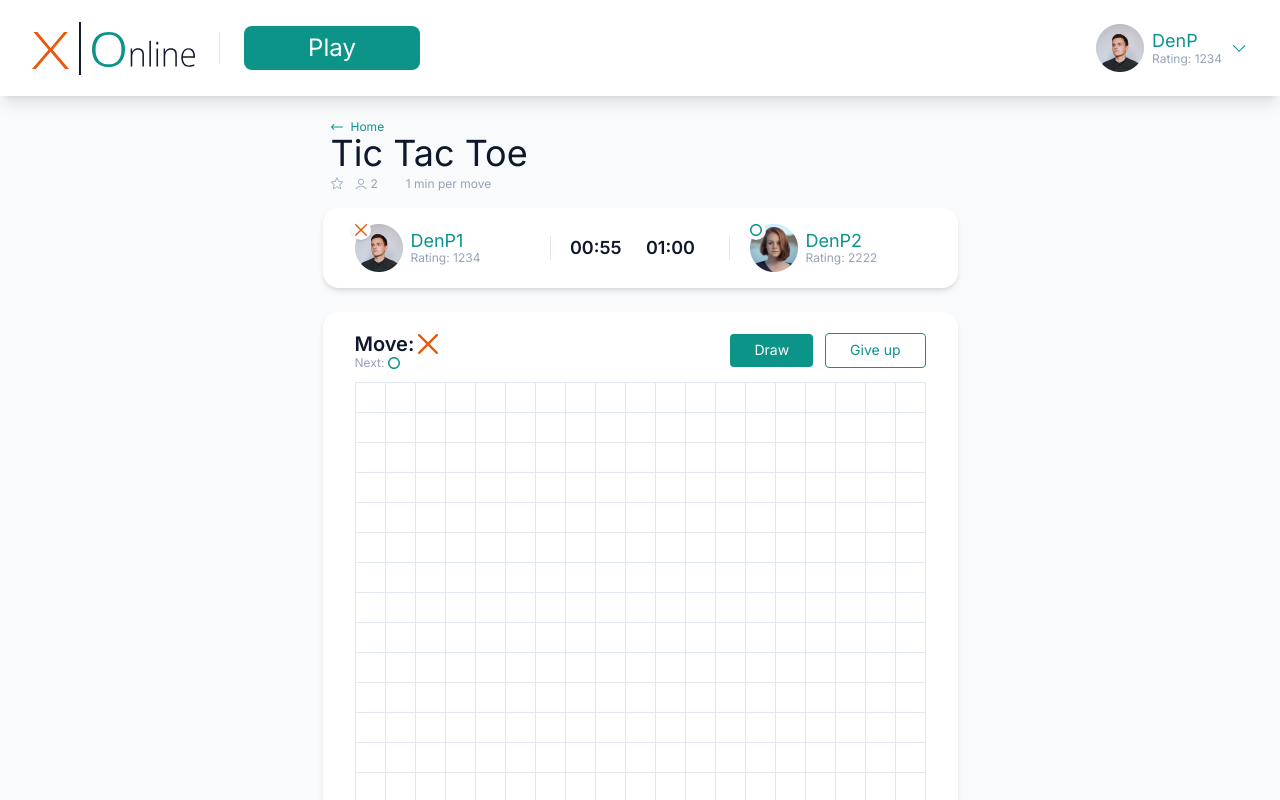
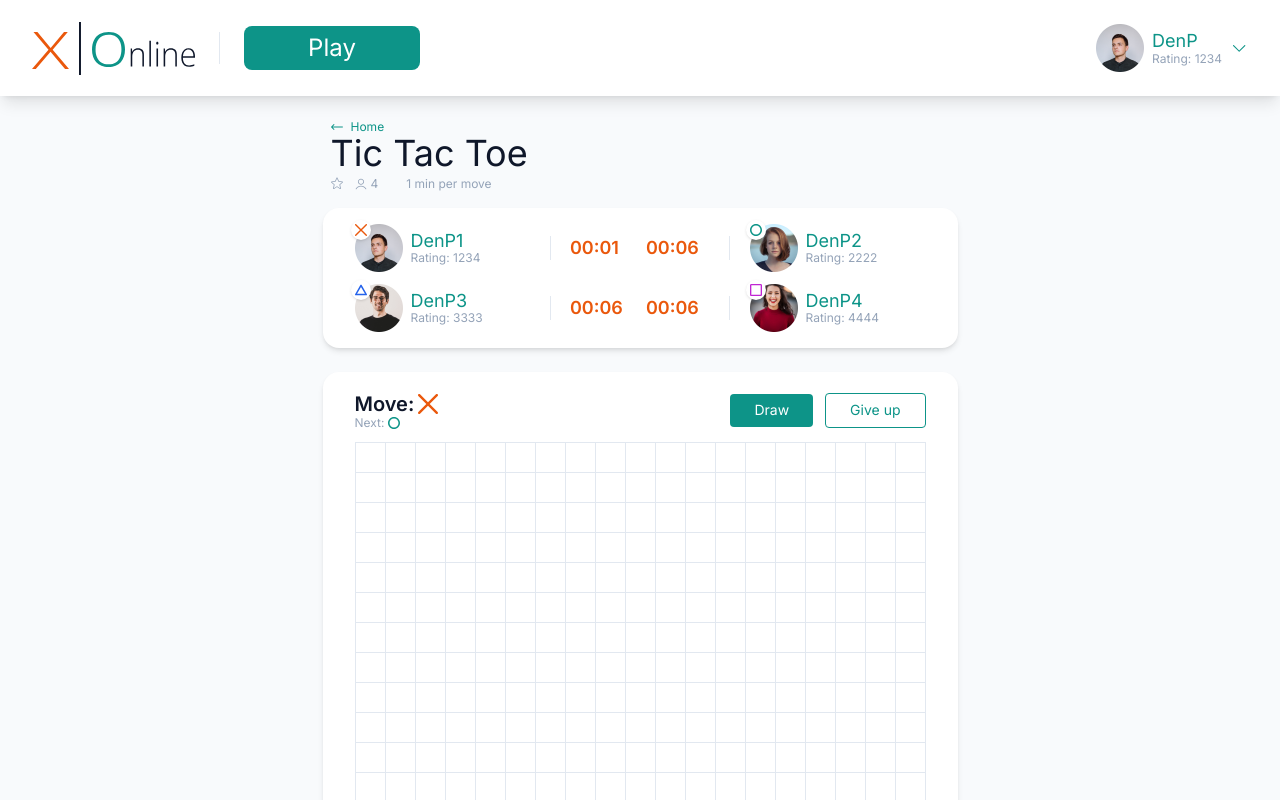
Before and after one commit to pettrushkov/tik-tak-toe-online, a Next.js app: page / in a window 1280 px wide. Shown: the top 800 px of the page. Built offline with nearby package versions, Linux system fonts and the light colour scheme; some icons are missing.

Commit message:
added winnerSymbol; added playersTimeOver

```diff
--- a/components/game/game-field.jsx
+++ b/components/game/game-field.jsx
@@ -10,6 +10,7 @@
   nextMove,
   handleCellClick,
   winnerSequence,
+  winnerSymbol,
 }) {
   const actions = (
     <>
@@ -34,7 +35,7 @@
           <GameCell
             key={index}
             isWinner={winnerSequence?.includes(index)}
-            disabled={!!winnerSequence}
+            disabled={!!winnerSymbol}
             onClick={() => {
               handleCellClick(index);
             }}
--- a/components/game/game-info.jsx
+++ b/components/game/game-info.jsx
@@ -40,7 +40,13 @@
   },
 ];
 
-export function GameInfo({ className, playersCount, currentMove, isWinner }) {
+export function GameInfo({
+  className,
+  playersCount,
+  currentMove,
+  isWinner,
+  onPlayerTimeOver,
+}) {
   return (
     <div
       className={clsx(
@@ -53,6 +59,7 @@
           playerInfo={player}
           key={player.id}
           isRight={(index + 1) % 2 === 0} // each second item has another element order
+          onTimeOver={() => onPlayerTimeOver(player.symbol)}
           isTimerRunning={currentMove === player.symbol && !isWinner}
         />
       ))}
@@ -60,8 +67,10 @@
   );
 }
 
-function PlayerInfo({ playerInfo, isRight, isTimerRunning }) {
-  const [seconds, setSeconds] = useState(60);
+function PlayerInfo({ playerInfo, isRight, isTimerRunning, onTimeOver }) {
+  const SECONDS = 6;
+
+  const [seconds, setSeconds] = useState(SECONDS);
 
   const minutesString = String(Math.floor(seconds / 60)).padStart(2, "0");
   const secondsString = String(seconds % 60).padStart(2, "0");
@@ -76,10 +85,17 @@
 
       return () => {
         clearInterval(interval);
-        setSeconds(60);
+        setSeconds(SECONDS);
       };
     }
   }, [isTimerRunning]);
+
+  useEffect(() => {
+    if (seconds === 0) {
+      onTimeOver();
+    }
+    // eslint-disable-next-line react-hooks/exhaustive-deps
+  }, [seconds]);
 
   return (
     <div
--- a/components/game/model.js
+++ b/components/game/model.js
@@ -1,7 +1,9 @@
 import { MOVE_ORDER } from "./constants";
 
-export function getNextMove(currentMove, playersCount) {
-  const sliceMoveOrder = MOVE_ORDER.slice(0, playersCount); // move orders should be equal playersCount
+export function getNextMove(currentMove, playersCount, playersTimeOver) {
+  const sliceMoveOrder = MOVE_ORDER.slice(0, playersCount).filter(
+    (symbol) => !playersTimeOver.includes(symbol),
+  ); // move orders should be equal playersCount
 
   const nextMoveIndex = sliceMoveOrder.indexOf(currentMove) + 1;
   return sliceMoveOrder[nextMoveIndex] ?? sliceMoveOrder[0];
--- a/components/game/useGameState.js
+++ b/components/game/useGameState.js
@@ -3,13 +3,28 @@
 import { getNextMove, computeWinner } from "./model";
 
 export function useGameState(playersCount) {
-  const [{ cells, currentMove }, setGameState] = useState(() => ({
-    cells: new Array(19 * 19).fill(null),
-    currentMove: GAME_SYMBOLS.CROSS,
-  }));
+  /**
+   * cells stores info about each cell (null if not checked or any string from GAME_SYMBOLS)
+   * currentMove stores which symbol`s order to click
+   * playersTimeOver shows who will skip click, because lost his move by timer
+   */
+  const [{ cells, currentMove, playersTimeOver }, setGameState] = useState(
+    () => ({
+      cells: new Array(19 * 19).fill(null),
+      currentMove: GAME_SYMBOLS.CROSS,
+      playersTimeOver: [],
+    }),
+  );
 
   const winnerSequence = computeWinner(cells);
-  const nextMove = getNextMove(currentMove, playersCount);
+  const nextMove = getNextMove(currentMove, playersCount, playersTimeOver);
+
+  /**
+   * if next move equal current move (only one user left in move array) - he winner as last gamer
+   * other players can lost by time over
+   */
+  const winnerSymbol =
+    nextMove === currentMove ? currentMove : cells[winnerSequence?.[0]];
 
   const handleCellClick = (index) => {
     setGameState((lastGameState) => {
@@ -20,9 +35,27 @@
 
       return {
         ...lastGameState,
-        currentMove: getNextMove(lastGameState.currentMove, playersCount),
+        currentMove: getNextMove(
+          lastGameState.currentMove,
+          playersCount,
+          lastGameState.playersTimeOver,
+        ),
         cells: lastGameState.cells.map((cell, i) =>
           i === index ? lastGameState.currentMove : cell,
+        ),
+      };
+    });
+  };
+
+  const handlePlayerTimeOver = (symbol) => {
+    setGameState((lastGameState) => {
+      return {
+        ...lastGameState,
+        playersTimeOver: [...lastGameState.playersTimeOver, symbol],
+        currentMove: getNextMove(
+          lastGameState.currentMove,
+          playersCount,
+          lastGameState.playersTimeOver,
         ),
       };
     });
@@ -34,5 +67,7 @@
     nextMove,
     handleCellClick,
     winnerSequence,
+    handlePlayerTimeOver,
+    winnerSymbol,
   };
 }
--- a/pages/index.jsx
+++ b/pages/index.jsx
@@ -6,11 +6,19 @@
   useGameState,
 } from "../components/game";
 import { Header } from "../components/header";
+import { GameSymbol } from "../components/game/game-symbol";
 
 export default function HomePage() {
-  const [playersCount] = useState(2);
-  const { cells, currentMove, nextMove, handleCellClick, winnerSequence } =
-    useGameState(playersCount);
+  const [playersCount] = useState(4);
+  const {
+    cells,
+    currentMove,
+    nextMove,
+    handleCellClick,
+    winnerSequence,
+    handlePlayerTimeOver,
+    winnerSymbol,
+  } = useGameState(playersCount);
 
   return (
     <div className="bg-slate-50 min-h-screen">
@@ -21,10 +29,17 @@
           playersCount={playersCount}
           className="mt-4"
           currentMove={currentMove}
-          isWinner={!!winnerSequence}
+          isWinner={!!winnerSymbol}
+          onPlayerTimeOver={handlePlayerTimeOver}
         />
+        {winnerSymbol && (
+          <div className="my-4">
+            <GameSymbol symbol={winnerSymbol} />
+          </div>
+        )}
         <GameField
           winnerSequence={winnerSequence}
+          winnerSymbol={winnerSymbol}
           playersCount={playersCount}
           className="mt-6"
           cells={cells}
```
